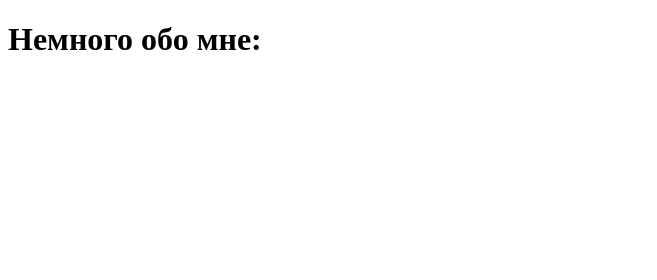
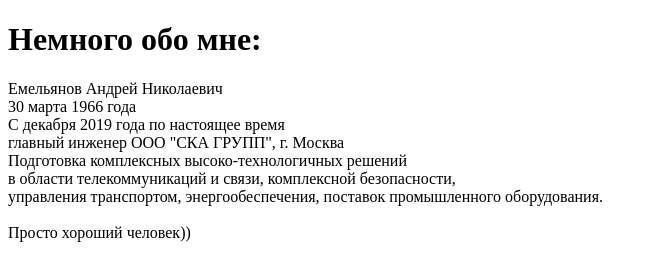
Before and after one commit to andrewsc66/andrewsc66.github.io, a plain HTML site: page index.html in a window 1280 px wide. Shown: the whole page, without its empty margins (0-657 px from the left). Drawn offline with Linux system fonts and the light colour scheme.

Commit message:
Update index.html

```diff
--- a/index.html
+++ b/index.html
@@ -13,6 +13,19 @@
 
 <body>
 <h1>Немного обо мне:</h1>
+<p>
+Емельянов Андрей Николаевич<br>
+30 марта 1966 года<br>
+С декабря 2019 года по настоящее время <br>
+главный инженер ООО "СКА ГРУПП", г. Москва<br>
+Подготовка комплексных высоко-технологичных решений<br>
+ в области телекоммуникаций и связи, комплексной безопасности,<br>
+управления транспортом, энергообеспечения, поставок промышленного оборудования.<br>
+<br>
+Просто хороший человек))
+
+
+</p>
 </body>
 
 </html>
```
